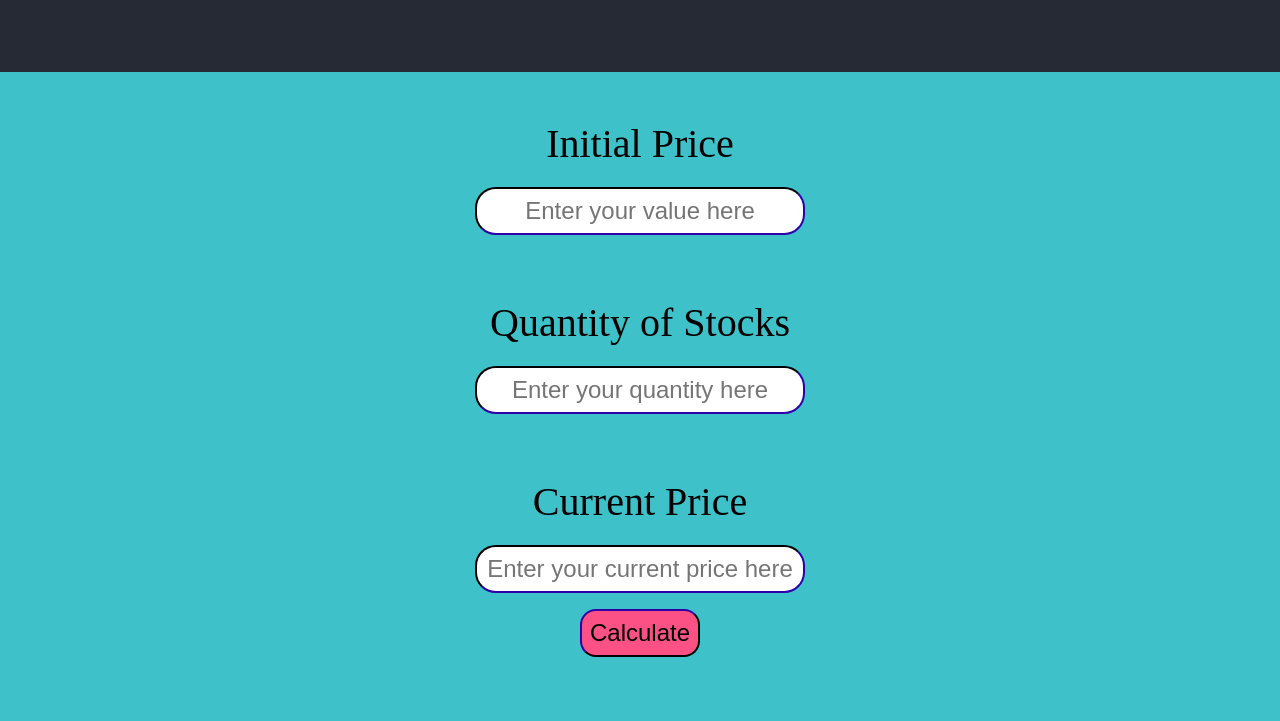
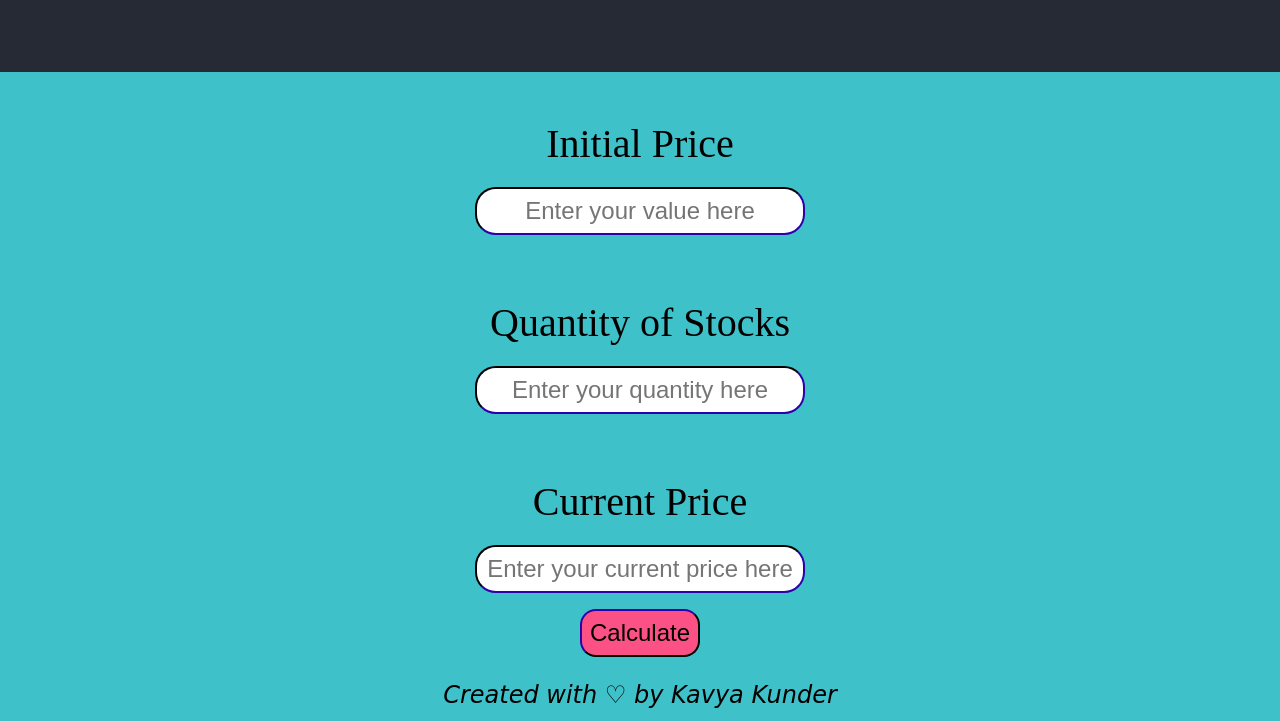
Before and after one commit to kavyakunder/mark14, a plain HTML site: page index.html in a window 1280 px wide. Shown: the part 95-816 px from the top of the page. Drawn offline with Linux system fonts and the light colour scheme.

Commit message:
add footer

```diff
--- a/index.html
+++ b/index.html
@@ -42,6 +42,10 @@
 
 </div>
 </div>
+<footer class="footer">
+  <p>Created with ♡ by Kavya Kunder</p>
+</footer>
+
 <script type="text/javascript" src="index.js">
 
 </script>
--- a/index.js
+++ b/index.js
@@ -19,7 +19,7 @@ function submitHandler()
 
 function profitOrLoss(initial,quantity,current)
 {
-  if(initial>current)
+  if(initial>current&&quantity>0)
   {
     //loss
 
@@ -28,13 +28,18 @@ var lossPercentage=((loss/initial)*100).toFixed(2);
 showOutput("Here Loss is "+loss+ " and Loss Percentage is "+lossPercentage+"%");
 
   }
-  else if(current>initial)
+  else if(current>initial&&quantity>0)
   {
     //tie
     var profit=(current-initial)*quantity;
 var profitPercentage=((profit/initial)*100).toFixed(2);
 // console.log("")
 showOutput("Here Profit is "+profit+" and Profit Percentage is "+profitPercentage +"%");
+
+  }
+  else if(quantity<0)
+  {
+    showOutput("Enter valid quantity stocks");
 
   }
   else
--- a/styles.css
+++ b/styles.css
@@ -87,3 +87,18 @@ border-color: #170055;
   margin-top:1rem;
   font-size: 2rem;
 }
+footer {
+  position:relative;
+  text-align: center;
+  bottom: 0;
+  width: 100%;
+  height: 2.5rem;
+}
+
+footer p {
+  color: #ccc;
+  font-size: 1.5rem;
+  color:black;
+  font-family: cursive;
+  font-style: italic;
+}
```
